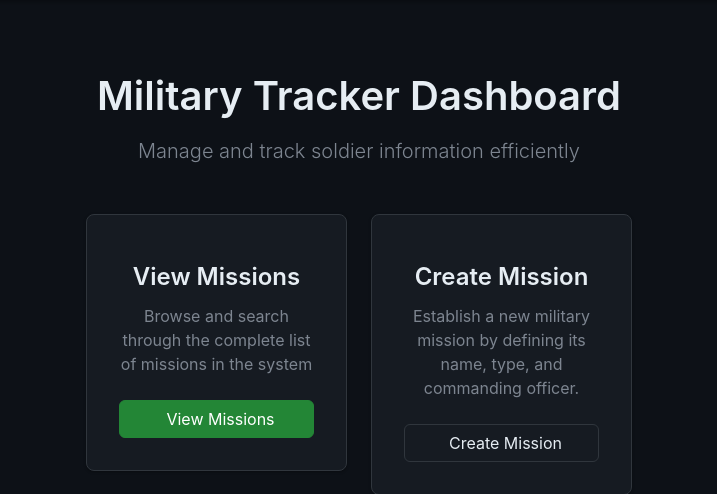
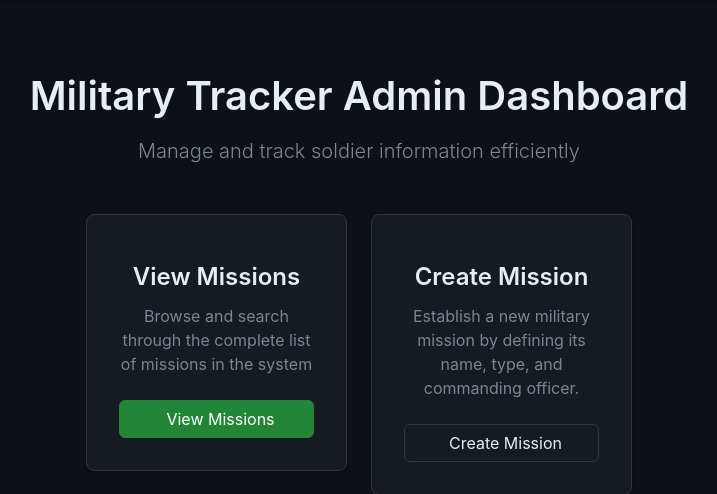
Before and after one commit to Lincoln-Wandera/military_tracker, a Django app: page /missions-home/ in a window 1280 px wide. Shown: the part 58-552 px from the top of the page, without its empty margins (281-998 px from the left). Run offline with Django 5.2, Linux system fonts and the light colour scheme; a user stored in the database is signed in; some libraries are stand-ins or nearby versions.

Commit message:
Update mission.html

```diff
--- a/missions/templates/mission/mission.html
+++ b/missions/templates/mission/mission.html
@@ -80,7 +80,7 @@
   <!-- Main Content -->
     <div class="container main-content">
         <div class="page-header">
-            <h1>Military Tracker Dashboard</h1>
+            <h1>Military Tracker Admin Dashboard</h1>
             <p class="lead">Manage and track soldier information efficiently</p>
         </div>
             <div class="row g-4 justify-content-center">
```
